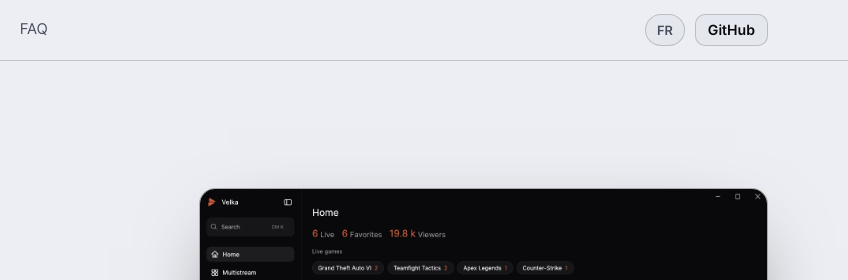
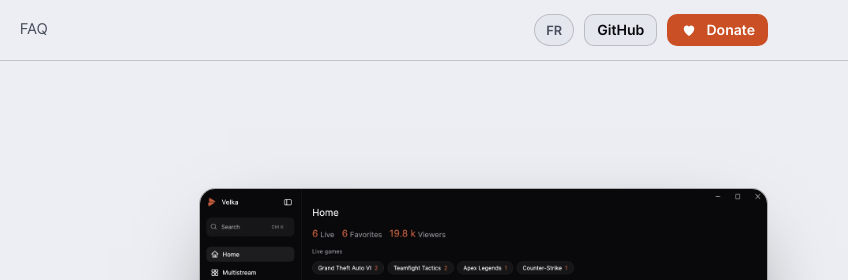
Before and after one commit to Keeyzn/velka-app, a plain HTML site: page site/index.html in a window 1280 px wide. Shown: the top 280 px of the page, 432-1280 px from the left. Drawn offline with Linux system fonts and the light colour scheme.

Commit message:
Site : bouton de don dans l'en-tête, bloc de soutien mis en avant

```diff
--- a/site/index.html
+++ b/site/index.html
@@ -28,6 +28,7 @@
       <div class="top-actions">
         <button class="pill-btn" id="lang" type="button" aria-label="Français">FR</button>
         <a class="btn btn-secondary btn-sm" href="https://github.com/Keeyzn/velka-app" rel="noopener">GitHub</a>
+        <a class="btn btn-donate btn-sm" href="https://ko-fi.com/velkaapp" rel="noopener"><svg viewBox="0 0 24 24" aria-hidden="true"><path d="M12 20s-7-4.4-7-10a4 4 0 0 1 7-2.5A4 4 0 0 1 19 10c0 5.6-7 10-7 10z"/></svg><span data-i18n="support.btn">Donate</span></a>
       </div>
     </div>
   </header>
@@ -189,7 +190,7 @@
             <h2 data-i18n="support.title">Support the project</h2>
             <p class="sub" data-i18n="support.sub">Velka is free and ad-free. A donation, with nothing in return, helps keep it going.</p>
           </div>
-          <a class="btn btn-primary" href="https://ko-fi.com/velkaapp" rel="noopener" data-i18n="support.btn">Donate</a>
+          <a class="btn btn-donate btn-lg" href="https://ko-fi.com/velkaapp" rel="noopener"><svg viewBox="0 0 24 24" aria-hidden="true"><path d="M12 20s-7-4.4-7-10a4 4 0 0 1 7-2.5A4 4 0 0 1 19 10c0 5.6-7 10-7 10z"/></svg><span data-i18n="support.btn">Donate</span></a>
         </div>
       </div>
     </section>
--- a/site/style.css
+++ b/site/style.css
@@ -94,6 +94,10 @@ code { font-family: ui-monospace, "Cascadia Code", Consolas, monospace; font-siz
 .btn-primary:hover { background: var(--accent-hover); }
 .btn-secondary { background: var(--s2); color: var(--text); border-color: var(--border); }
 .btn-secondary:hover { background: var(--s3); border-color: var(--border-hover); }
+.btn-donate { background: var(--accent); color: #fff; }
+.btn-donate:hover { background: var(--accent-hover); }
+.btn-donate svg { fill: currentColor; stroke: none; }
+.btn-lg { height: 48px; padding: 0 28px; font-size: 1.05rem; }
 .btn-sm { height: 32px; padding: 0 12px; font-size: 0.88rem; }
 .btn-block { width: 100%; margin-top: 14px; }
 .pill-btn { height: 32px; min-width: 40px; padding: 0 10px; border-radius: 999px; background: var(--s2); color: var(--muted); border: 1px solid var(--border); font: 600 0.8rem "Inter", sans-serif; cursor: pointer; }
@@ -143,7 +147,7 @@ code { font-family: ui-monospace, "Cascadia Code", Consolas, monospace; font-siz
 .faq[open] summary::after { transform: rotate(45deg); }
 .faq p { padding: 0 20px 18px; }
 
-.support { display: flex; align-items: center; justify-content: space-between; gap: 24px; padding: 28px 32px; background: linear-gradient(120deg, var(--accent-soft), transparent 60%), var(--s1); }
+.support { display: flex; align-items: center; justify-content: space-between; gap: 24px; padding: 40px; border-color: var(--accent-text); background: linear-gradient(120deg, var(--accent-soft), transparent 60%), var(--s1); }
 .support .sub { margin-bottom: 0; }
 
 .foot { border-top: 1px solid var(--border); padding: 28px 0 40px; color: var(--faint); font-size: 0.88rem; }
```
